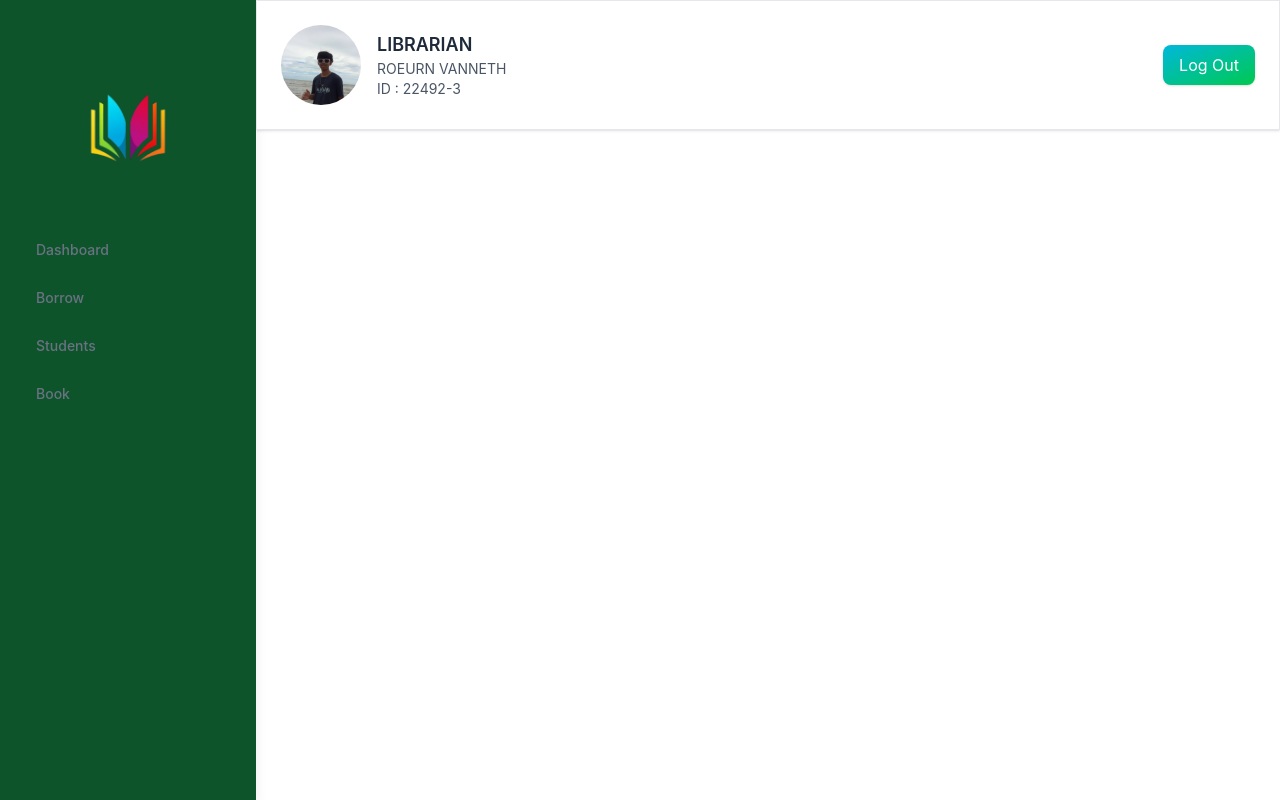
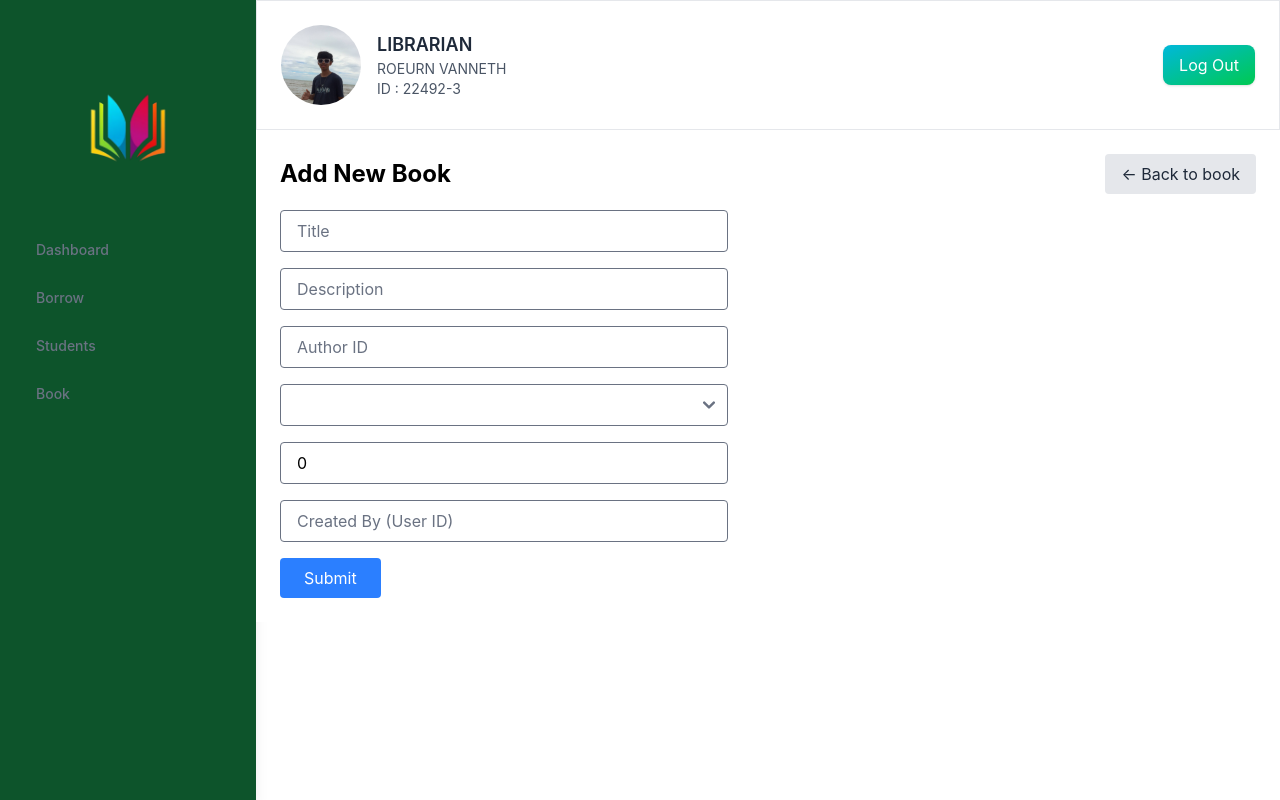
Before and after one commit to Roeurnvanneth/Project-LMS, a Vue app: page /add-book in a window 1280 px wide. Built offline with nearby package versions, Linux system fonts and the light colour scheme.

Commit message:
update add new book

```diff
--- a/src/router/index.js
+++ b/src/router/index.js
@@ -1,4 +1,5 @@
 import { createRouter, createWebHistory } from "vue-router";
+
 import Dashboard from "@/views/Dashboard.vue";
 import Book from "@/views/book.vue";
 import Borrow from "@/views/Borrow.vue";
@@ -6,8 +7,12 @@ import Student from "@/views/student.vue";
 import Login from "@/Auth/login-dasboard.vue";
 import Hero from "@/Auth/login.vue";
 import AddNewStudent from "@/views/AddNewStudent.vue";
+import AddNewBook from "@/views/AddNewBook.vue";
 
 const routes = [
+  { path: '/', redirect: '/books' },
+  { path: '/books', component: Book },
+  { path: '/add-book', component: AddNewBook },
   { path: '/', component: Hero, meta: { layout: 'auth' } },
   { path: '/students', component: Student, meta: { layout: 'main' } },
   { path: '/add-student', component: AddNewStudent, meta: { layout: 'main' } },
--- /dev/null
+++ b/src/views/AddNewBook.vue
@@ -0,0 +1,102 @@
+<script setup>
+import { ref } from "vue";
+import { useRouter } from "vue-router";
+const router = useRouter();
+
+const form = ref({
+  title: "",
+  description: "",
+  author_id: null,
+  category_id: null,
+  quantity: 0,
+  created_by: null,
+});
+
+const categories = [
+  { id: 1, name: "Science & Technology" },
+  { id: 2, name: "History" },
+  { id: 3, name: "Mathematics" },
+  { id: 4, name: "Computer Science" },
+  { id: 5, name: "Literature" },
+];
+
+
+</script>
+
+<template>
+  <div class="min-h-screen bg-white p-6">
+    <div class="flex items-center justify-between mb-4">
+      <h1 class="text-2xl font-bold">Add New Book</h1>
+      <router-link
+        to="/book"
+        class="px-4 py-2 bg-gray-200 text-gray-800 rounded hover:bg-gray-300"
+      >
+        ← Back to book
+      </router-link>
+    </div>
+
+    <form @submit.prevent="submitForm" class="space-y-4 max-w-md">
+      <input
+        v-model="form.title"
+        type="text"
+        placeholder="Title"
+        class="w-full px-4 py-2 border rounded"
+        required
+      />
+
+      <input
+        v-model="form.description"
+        type="text"
+        placeholder="Description"
+        class="w-full px-4 py-2 border rounded"
+        required
+      />
+
+      <input
+        v-model.number="form.author_id"
+        type="number"
+        placeholder="Author ID"
+        class="w-full px-4 py-2 border rounded"
+        required
+      />
+
+      <select
+        v-model.number="form.category_id"
+        class="w-full px-4 py-2 border rounded"
+        required
+      >
+        <option disabled value="">Select Category</option>
+        <option
+          v-for="category in categories"
+          :key="category.id"
+          :value="category.id"
+        >
+          {{ category.name }}
+        </option>
+      </select>
+
+      <input
+        v-model.number="form.quantity"
+        type="number"
+        placeholder="Quantity"
+        class="w-full px-4 py-2 border rounded"
+        required
+      />
+
+      <input
+        v-model.number="form.created_by"
+        type="number"
+        placeholder="Created By (User ID)"
+        class="w-full px-4 py-2 border rounded"
+        required
+      />
+
+      <button
+        type="submit"
+        class="px-6 py-2 bg-blue-500 text-white rounded hover:bg-blue-600"
+      >
+        Submit
+      </button>
+    </form>
+  </div>
+</template>
--- a/src/views/AddNewStudent.vue
+++ b/src/views/AddNewStudent.vue
@@ -1,4 +1,3 @@
-<!-- src/views/AddNewStudent.vue -->
 <script setup>
 import { ref } from "vue";
 import axios from "axios";
@@ -13,8 +12,7 @@ const submitForm = async () => {
   try {
     const token = localStorage.getItem("token");
 
-    const response =
-      (await axios.post(
+    const response = await axios.post(
       "http://localhost:3000/api/students",
       {
         full_name: fullName.value,
@@ -26,7 +24,7 @@ const submitForm = async () => {
           Authorization: `Bearer ${token}`,
         },
       }
-      ))
+    );
 
     router.push("/students");
   } catch (error) {
--- a/src/views/book.vue
+++ b/src/views/book.vue
@@ -1,9 +1,9 @@
 <template>
   <div class="min-h-screen bg-gradient-to-br from-green-500 to-blue-500 p-6">
-
+    <!-- Top Bar -->
     <div class="sticky top-0 z-10 bg-white shadow-md p-4 rounded-lg">
       <div class="flex flex-col sm:flex-row items-center justify-between gap-4">
-
+        <!-- Search -->
         <form class="w-full sm:w-96">
           <div class="relative">
             <div class="absolute inset-y-0 start-0 flex items-center ps-3 pointer-events-none">
@@ -20,10 +20,13 @@
           </div>
         </form>
 
-
-        <button class="inline-flex items-center justify-center px-6 py-2 text-sm font-medium text-white bg-gradient-to-br from-cyan-500 to-blue-500 rounded-lg shadow hover:from-cyan-600 hover:to-blue-600 focus:ring-4 focus:ring-cyan-300 transition">
-          + Add Book
-        </button>
+        <!-- Add Book Button -->
+        <router-link
+          to="/add-book"
+          class="inline-flex items-center justify-center px-6 py-2 text-sm font-medium text-white bg-gradient-to-br from-cyan-500 to-blue-500 rounded-lg shadow hover:from-cyan-600 hover:to-blue-600 focus:ring-4 focus:ring-cyan-300 transition"
+        >
+          + Add book
+        </router-link>
       </div>
     </div>
 
@@ -98,7 +101,7 @@ const searchQuery = ref('')
 const currentPage = ref(1)
 const booksPerPage = 5
 
-
+// Fetch books from API
 const fetchBooks = async () => {
   try {
     const token = localStorage.getItem('token')
@@ -113,10 +116,12 @@ const fetchBooks = async () => {
   }
 }
 
+// Run on page load
 onMounted(() => {
   fetchBooks()
 })
 
+// Filtered + paginated logic
 const filteredBooks = computed(() =>
   books.value.filter(book =>
     book.title.toLowerCase().includes(searchQuery.value.toLowerCase())
@@ -136,10 +141,28 @@ const setPage = (page) => {
   currentPage.value = page
 }
 
-const deleteBook = (id) => {
-  books.value = books.value.filter(book => book.id !== id)
+// Delete book from API
+const deleteBook = async (id) => {
+  const confirmed = confirm("Are you sure you want to delete this book?");
+  if (!confirmed) return;
+
+  try {
+    const token = localStorage.getItem("token");
+    await axios.delete(`http://localhost:3000/api/books/${id}`, {
+      headers: {
+        Authorization: `Bearer ${token}`,
+      },
+    });
+
+    await fetchBooks(); // Re-fetch after deletion
+    alert("Book deleted successfully!");
+  } catch (error) {
+    console.error("Failed to delete book:", error);
+    alert("Error deleting book.");
+  }
 }
 </script>
 
 <style scoped>
+/* Optional: style improvements */
 </style>
```
Lines whose indentation alone changed are shown as unchanged.
